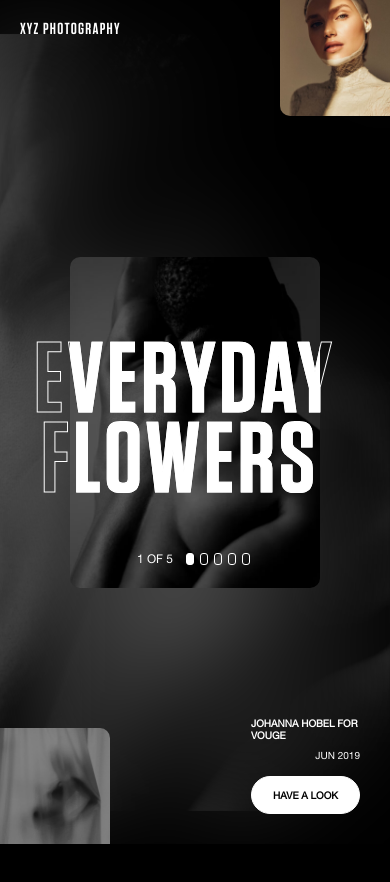
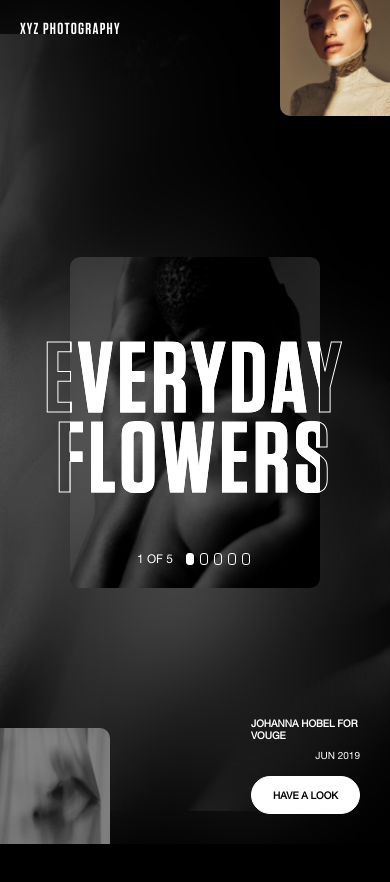
Before and after one commit to cesarolvr/slider-nextjs-gsap-app, a Next.js app: page / in a window 390 px wide. Shown: the top 882 px of the page. Built offline with nearby package versions, Linux system fonts and the light colour scheme.

Commit message:
removing some transforms on mobile with importants (shame)

```diff
--- a/src/app/components/Carousel/index.tsx
+++ b/src/app/components/Carousel/index.tsx
@@ -84,7 +84,6 @@ const Carousel = ({
 
   const x = useMotionValue(0);
   const y = useMotionValue(0);
-  const isDesktop = typeof window !== "undefined" && window.innerWidth > 992;
   const rotateY = useTransform(y, [2000, 0], [10, -10]);
   const rotateX = useTransform(x, [0, 2000], [-10, 10]);
   const rotateXDelayed = useTransform(x, [0, 2000], [-15, 15]);
--- a/src/app/components/Carousel/styles.ts
+++ b/src/app/components/Carousel/styles.ts
@@ -278,4 +278,7 @@ export const TitleOutline = styled(motion.span)`
 `;
 
 export const TitleCursorWrapper = styled(motion.div)`
+  @media (max-width: 992px) {
+    transform: none !important;
+  }
 `;
```
